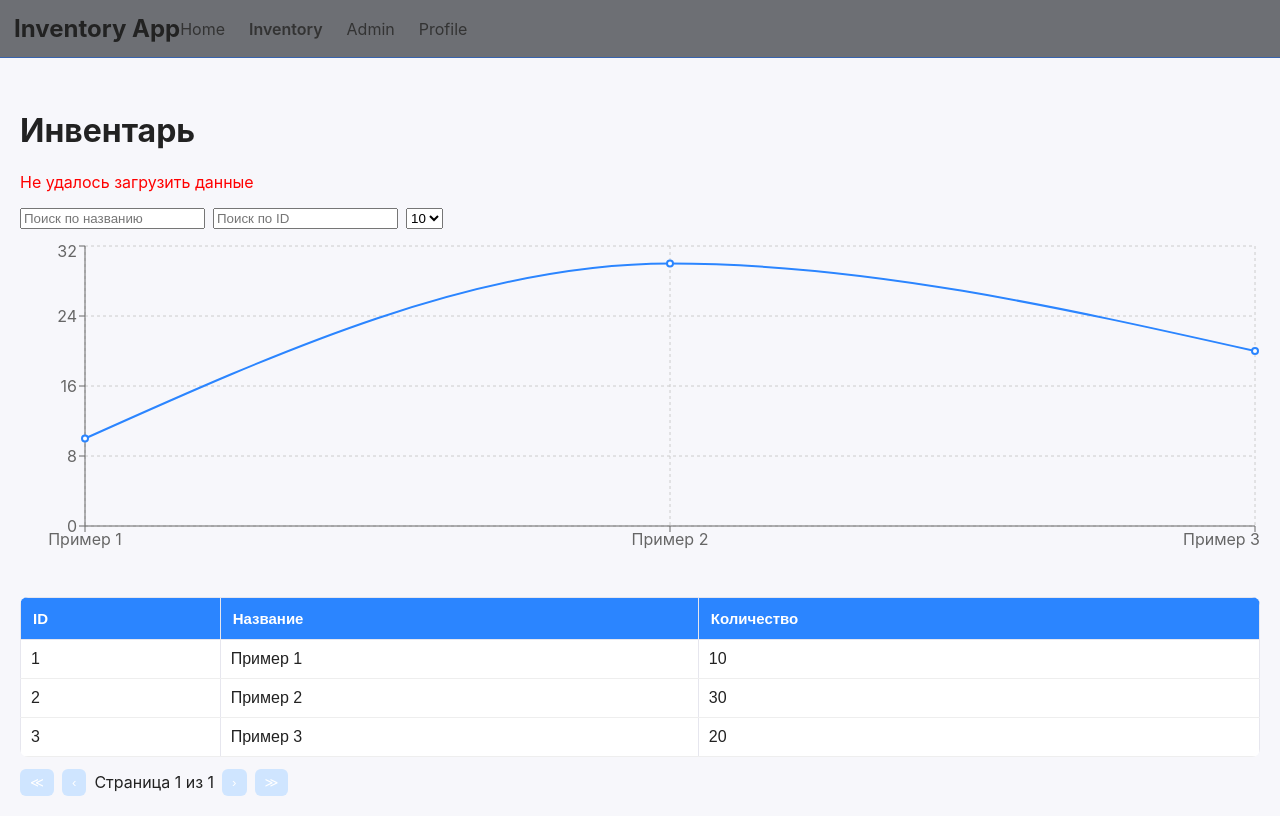
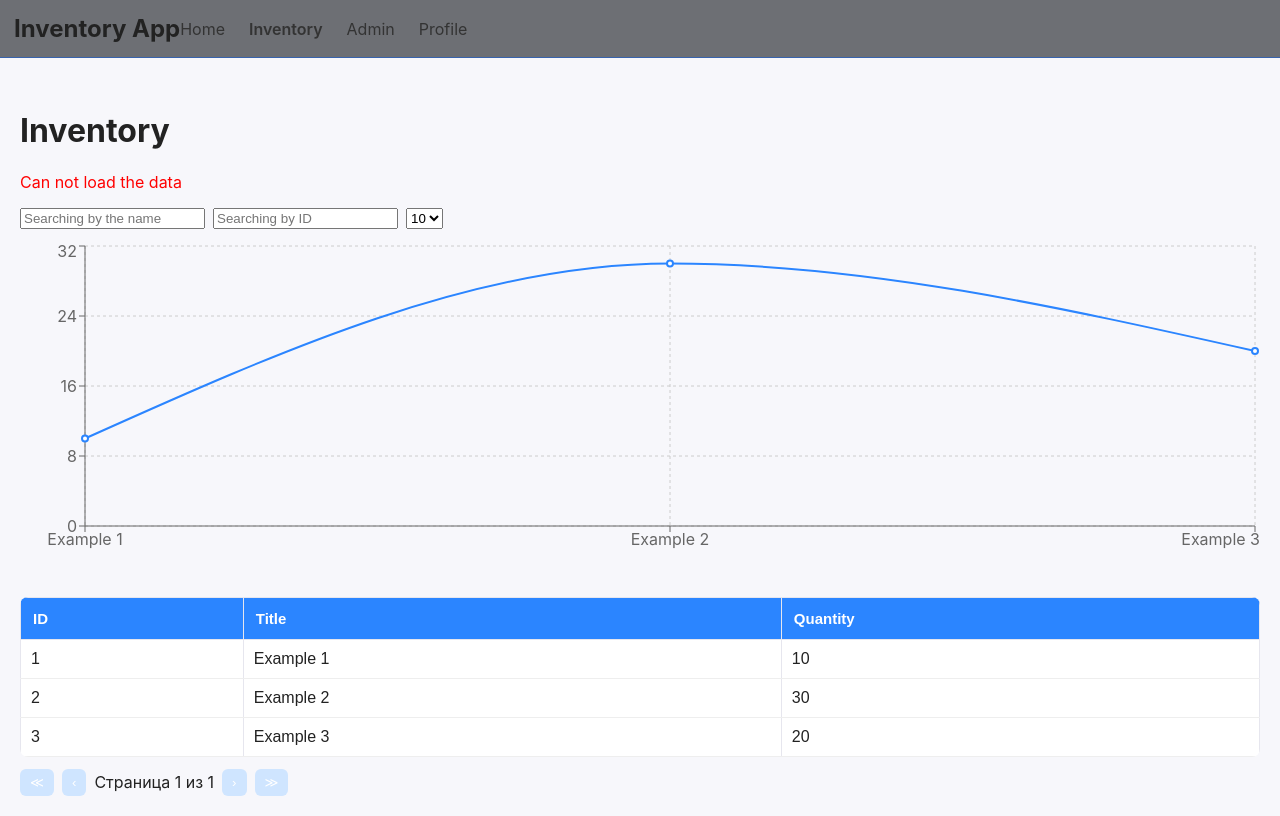
Before and after one commit to Iza-04/inventory-project, a React (Vite) app in the folder frontend/: page /inventory in a window 1280 px wide. Built offline with nearby package versions, Linux system fonts and the light colour scheme; no server answers.

Commit message:
pages have been changed

```diff
--- a/frontend/src/pages/InventoryPage.jsx
+++ b/frontend/src/pages/InventoryPage.jsx
@@ -35,9 +35,9 @@ export default function InventoryPage() {
 
         if (!data || data.length === 0) {
           data = [
-            { id: 1, name: "Пример 1", quantity: 10 },
-            { id: 2, name: "Пример 2", quantity: 30 },
-            { id: 3, name: "Пример 3", quantity: 20 },
+            { id: 1, name: "Example 1", quantity: 10 },
+            { id: 2, name: "Example 2", quantity: 30 },
+            { id: 3, name: "Example 3", quantity: 20 },
           ];
         }
 
@@ -45,11 +45,11 @@ export default function InventoryPage() {
       })
       .catch((err) => {
         console.error(err);
-        setError("Не удалось загрузить данные");
+        setError("Can not load the data");
         setItems([
-          { id: 1, name: "Пример 1", quantity: 10 },
-          { id: 2, name: "Пример 2", quantity: 30 },
-          { id: 3, name: "Пример 3", quantity: 20 },
+          { id: 1, name: "Example 1", quantity: 10 },
+          { id: 2, name: "Example 2", quantity: 30 },
+          { id: 3, name: "Example 3", quantity: 20 },
         ]);
       })
       .finally(() => setLoading(false));
@@ -85,8 +85,8 @@ export default function InventoryPage() {
 
   const columns = [
     { key: "id", title: "ID" },
-    { key: "name", title: "Название" },
-    { key: "quantity", title: "Количество" },
+    { key: "name", title: "Title" },
+    { key: "quantity", title: "Quantity" },
   ];
 
   const toggleSort = (key) => {
@@ -99,9 +99,9 @@ export default function InventoryPage() {
 
   return (
     <div style={{ padding: 20 }}>
-      <h1>Инвентарь</h1>
+      <h1>Inventory</h1>
 
-      {loading && <p>Загрузка...</p>}
+      {loading && <p>Loading...</p>}
       {error && <p style={{ color: "red" }}>{error}</p>}
 
       <div
@@ -109,12 +109,12 @@ export default function InventoryPage() {
         style={{ display: "flex", gap: 8, marginBottom: 12 }}
       >
         <input
-          placeholder="Поиск по названию"
+          placeholder="Searching by the name"
           value={search}
           onChange={(e) => setSearch(e.target.value)}
         />
         <input
-          placeholder="Поиск по ID"
+          placeholder="Searching by ID"
           value={searchId}
           onChange={(e) => setSearchId(e.target.value)}
         />
```
